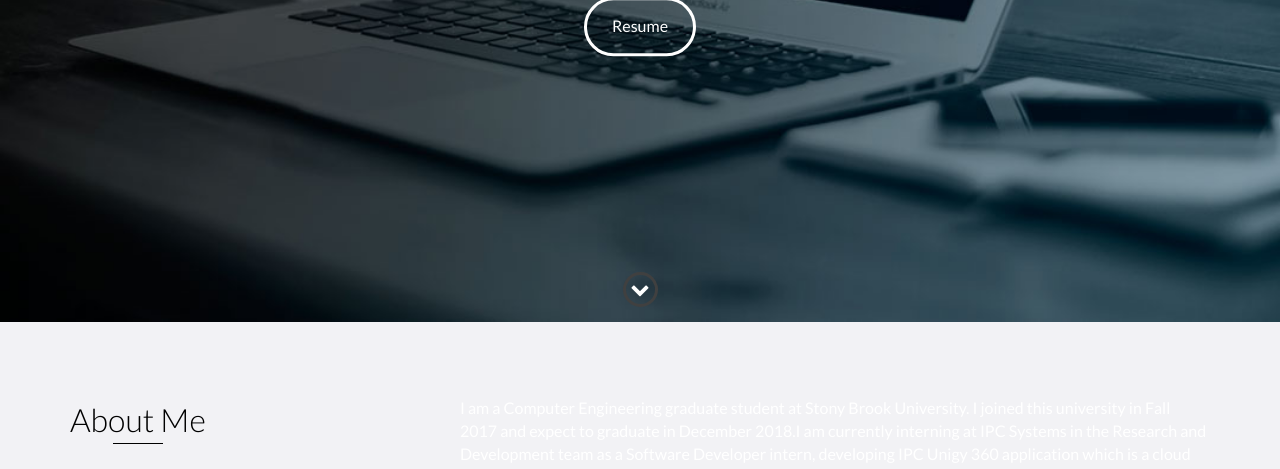
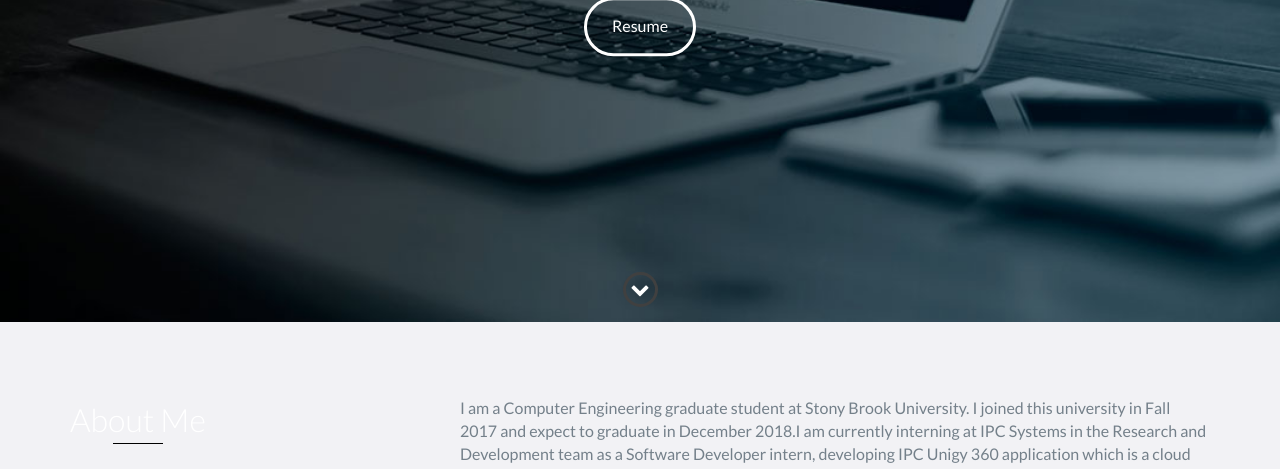
Before and after one commit to bhargavaukkalam/bhargavaukkalam.github.io, a website: page index.html in a window 1280 px wide. Shown: the part 478-947 px from the top of the page. Drawn offline with nearby package versions, Linux system fonts and the light colour scheme; files that its build step writes are made by us from their sources.

Commit message:
changed text heading to white color

```diff
--- a/index.html
+++ b/index.html
@@ -237,7 +237,7 @@
     </div>
     <!-- End #contact -->
 
-    <footer class="black">
+    <footer>
         <div class="container">
             <div class="row">
                 <div class="col-sm-5 copyright">
--- a/scss/styles.scss
+++ b/scss/styles.scss
@@ -48,9 +48,10 @@ $border: #dcd9d9;
 
 // Define text colors
 //$heading: #374054;
-$heading: #000000;
-//$text: #74808a;
-$text: #FFFFFF;
+//$heading: #000000;
+$heading:#FFFFFF;
+$text: #74808a;
+//$text: #FFFFFF;
 
 /*
     ---------------------
```
